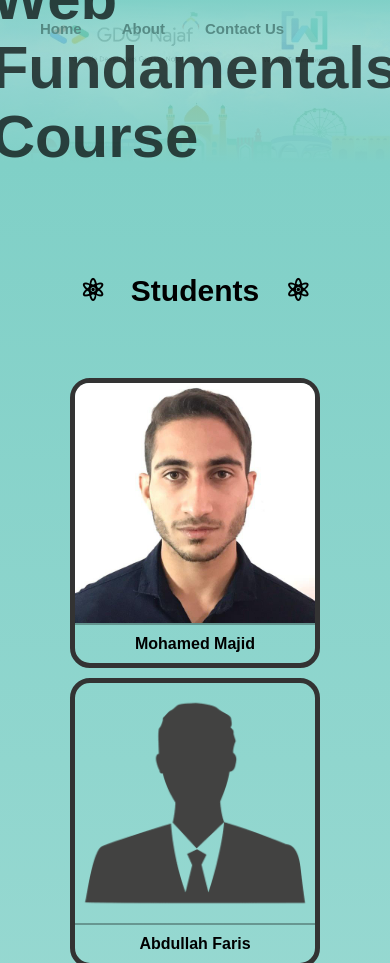
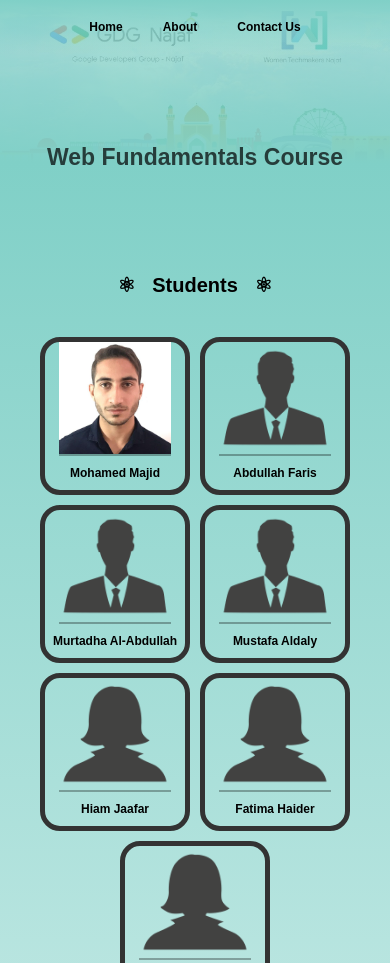
Before and after one commit to realdaly/GDG-Student-project, a plain HTML site: page index.html in a window 390 px wide. Shown: the top 963 px of the page. Drawn offline with Linux system fonts and the light colour scheme.

Commit message:
made page responsive

```diff
--- a/assets/css/style.css
+++ b/assets/css/style.css
@@ -34,6 +34,7 @@ header h1 {
     font-size: 60px;
     z-index: 3;
     opacity: .7;
+    text-align: center;
 }
 
 header h1:hover {
@@ -50,6 +51,7 @@ header nav {
     display: flex;
     justify-content: center;
     background: linear-gradient(to bottom, rgb(128, 208, 199), rgba(0, 0, 0, 0));
+    z-index: 5;
 }
 
 header nav ul {
@@ -99,6 +101,7 @@ main .cards-container .card {
     width: 250px;
     display: flex;
     flex-direction: column;
+    justify-content: center;
     align-items: center;
     border: 5px solid #333;
     border-radius: 20px;
@@ -107,10 +110,8 @@ main .cards-container .card {
 }
 
 main .cards-container .card img {
-    width: 100%;
+    width: 80%;
     border-bottom: 2px solid rgb(0, 0, 0, 0.3);
-    border-top-left-radius: 14px;
-    border-top-right-radius: 14px;
 }
 
 main .cards-container .card p {
@@ -140,4 +141,84 @@ footer {
     justify-content: center;
     align-items: center;
     padding: 20px;
+    text-align: center;
 }
+
+
+/* ---------------------------------------------------------------------------------- */
+/* 800px width screens */
+@media screen and (max-width: 850px) {
+    header h1 {
+        font-size: 40px;
+    }
+
+    main h2 {
+        font-size: 20px;
+        padding-bottom: 30px;
+    }
+
+    main .cards-container .card {
+        width: 150px;
+    }
+
+    main .cards-container .card p {
+        font-size: 12px;
+    }
+
+  }
+
+/* 570px width screens */
+
+  @media screen and (max-width: 570px) {
+    header h1 {
+        font-size: 30px;
+    }
+
+    header nav ul {
+        align-items: center;
+        justify-content: center;
+        font-size: 15px;
+    }
+
+    header nav ul {
+        font-size: 12px;
+    }
+
+    main h2 {
+        padding-bottom: 20px;
+    }
+
+    footer {
+        font-size: 14px;
+    }
+  }
+
+  /* 430px width screens */
+
+  @media screen and (max-width: 430px) {
+    header h1 {
+        font-size: 23px;
+    }
+
+    main h2 {
+        padding-bottom: 20px;
+    }
+  }
+
+   /* 315px width screens */
+
+   @media screen and (max-width: 315px) {
+    header h1 {
+        font-size: 18px;
+    }
+
+    header nav ul {
+        font-size: 5px;
+    }
+
+    main h2 {
+        font-size: 12px;
+        padding-top: 40px;
+        padding-bottom: 0;
+    }
+  }
```
